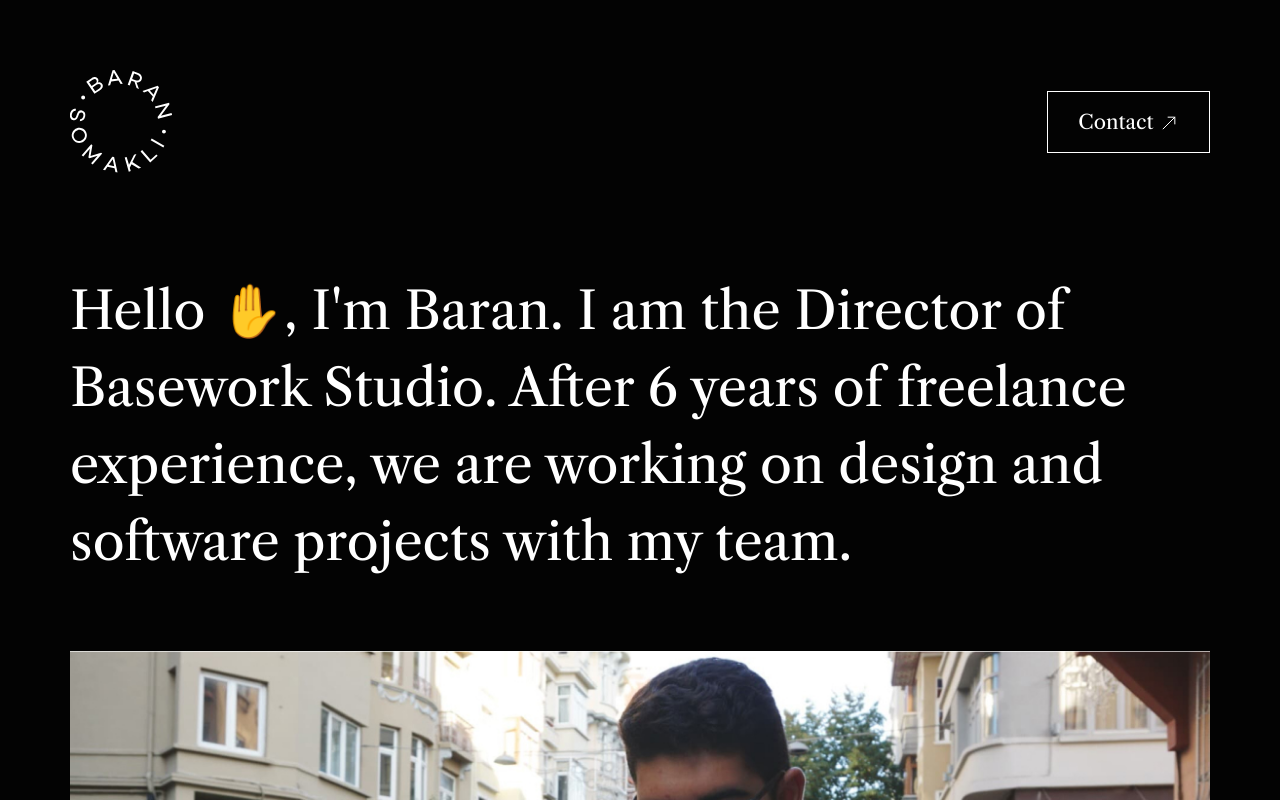
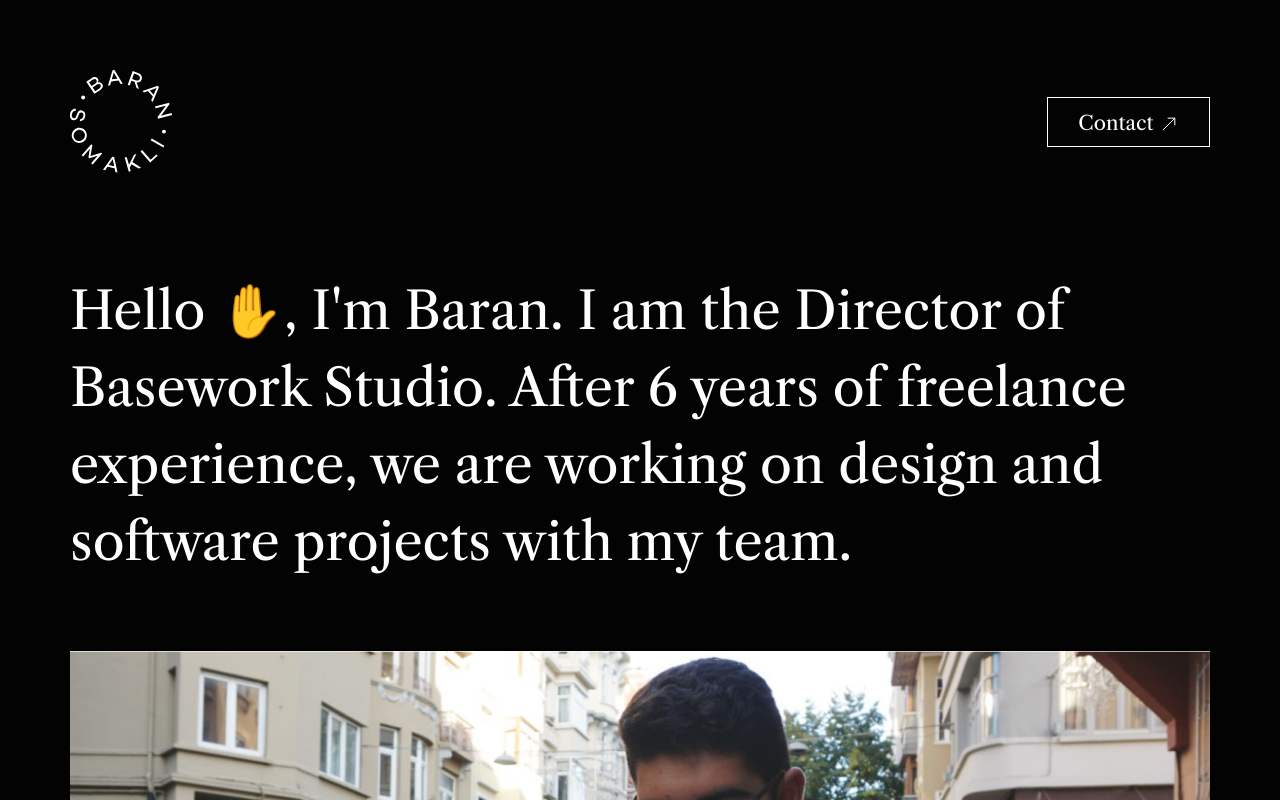
Before and after one commit to lahmacun/personal-website, a website: page public/index.html in a window 1280 px wide. Shown: the top 800 px of the page. Drawn offline with nearby package versions, Linux system fonts and the light colour scheme.

Commit message:
Header button fix

```diff
--- a/src/sass/partials/_header.scss
+++ b/src/sass/partials/_header.scss
@@ -16,11 +16,13 @@ header {
   }
 
   .contact-link {
-    padding: 15px 30px;
-    border: 1px solid #fff;
+    height: 50px;
+    padding: 0 30px;
     @include libreCaslonText;
     font-size: 20px;
+    line-height: 50px;
     color: #fff;
+    border: 1px solid #fff;
     transition: all 350ms;
 
     svg {
```
Also changed, not shown: public/dist/css/main.min.css.
